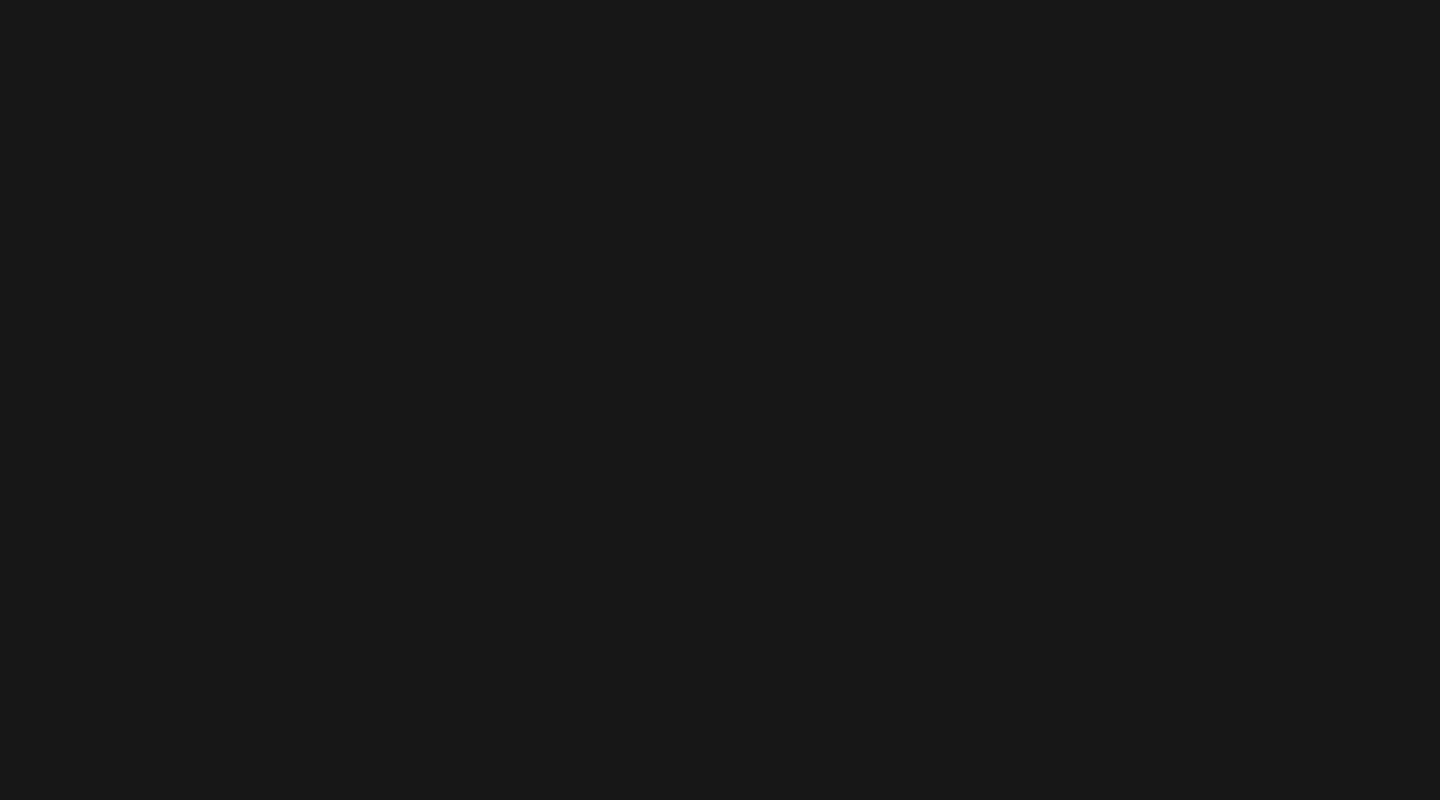
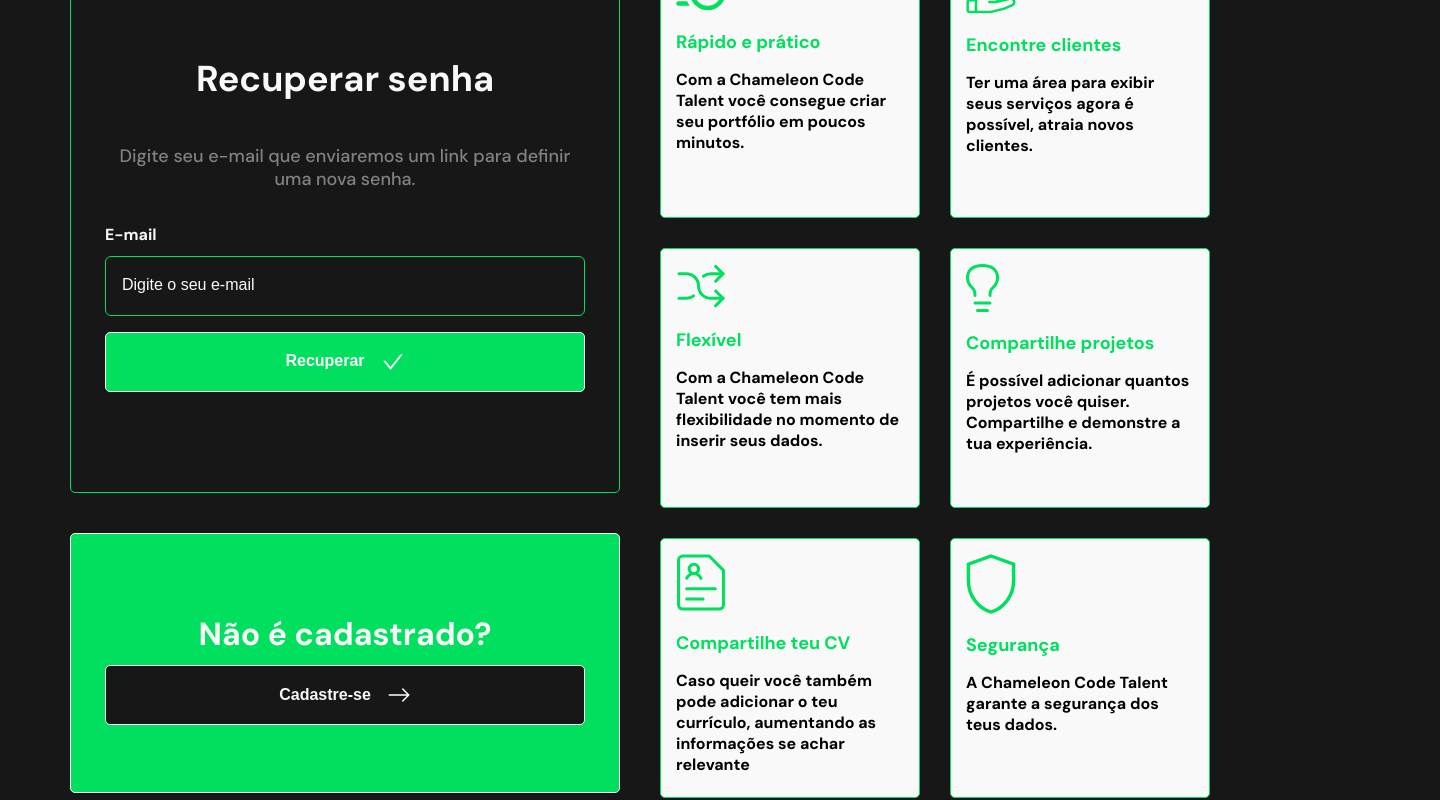
Before and after one commit to Chameleon-Code-Talent/frontend, a React (Vite) app: page /recuperar-senha in a window 1280 px wide. Before the commit this address had no page. Shown: the part 240-1040 px from the top of the page, 1440 px wide, since content can reach past the window. Before the commit the page ends 800 px from the top, so only its background shows below. Built offline with nearby package versions, Linux system fonts and the light colour scheme.

Commit message:
feat: finally RecoverPassword page

```diff
--- a/routes.jsx
+++ b/routes.jsx
@@ -5,6 +5,7 @@
 import DetailsOfProject from "./src/pages/DetailsOfProject";
 import SingIn from "./src/pages/SingIn";
 import NotFound from "./src/pages/NotFound";
+import RecoverPassword from "./src/pages/RecoverPassword";
 
 const AppRoutes = () => {
     return (
@@ -15,6 +16,7 @@
                 <Route path="/detalhes-projeto" element={<DetailsOfProject/>} />
                 <Route path="/login" element={<SingIn/>} />
                 <Route path="/nao-encontrada" element={<NotFound/>} />
+                <Route path="/recuperar-senha" element={<RecoverPassword/>} />
             </Routes>
         </BrowserRouter>
     )
--- /dev/null
+++ b/src/components/FormRecoverPassword/formRecoverPassword.module.css
@@ -0,0 +1,176 @@
+.container {
+    display: flex;
+    flex-direction: column;
+}
+
+.voltar {
+    width: 7.375rem;
+    height: 1.938rem;
+    display: flex;
+    justify-content: center;
+}
+
+.voltar p {
+    color: var(--green-color);
+    font-size: 1.5rem;
+    line-height: 1.953rem;
+    font-weight: 700;
+    display: flex;
+    justify-content: center;
+    align-items: center;
+}
+
+.containerFormulario {
+    width: 34.375rem;
+    height: 37.375rem;
+    border-radius: 0.313rem;
+    border: 0.063rem var(--green-color) solid;
+}
+
+.containerFormulario div {
+    display: flex;
+    flex-direction: column;
+    justify-content: center;
+    align-items: center;
+}
+
+.containerFormulario img {
+    margin-top: -2rem;
+}
+
+.form {
+    display: flex;
+    flex-direction: column;
+    justify-content: space-around;
+    width: 30rem;
+    height: 25.5rem;
+    margin: auto;
+    margin-top: 2.813rem;
+}
+
+.form h2 {
+    font-size: 2.25rem;
+    font-weight: 700;
+    line-height: 2.929rem;
+    color: var(--white-100);
+    margin-bottom: 2rem;
+}
+
+.formTexto {
+    margin-bottom: 2rem;
+}
+
+.formTexto p {
+    margin-bottom: 0.3rem;
+    width: 30rem;
+    height: 2.688rem;
+    font-size: 1.125rem;
+    font-weight: 500;
+    line-height: 1.465rem;
+    display: flex;
+    text-align: center;
+}
+
+.containerLabelAndInput label {
+    width: 30rem;
+    height: 1.938rem;
+    color: var(--white-100);
+    font-size: 1rem;
+    font-weight: 700;
+    line-height: 1.302rem;
+}
+
+.containerLabelAndInput input {
+    background-color: yellow;
+    width: 30rem;
+    height: 3.75rem;
+    border: 0.063rem var(--green-color) solid;
+    border-radius: 0.375rem;
+    background-color: transparent;
+    margin-bottom: 1rem;
+}
+
+.containerLabelAndInput input::placeholder {
+    color: var(--white-100);
+    font-size: 1rem;
+    font-weight: 500;
+    line-height: 1.302rem;
+    padding: 1rem;
+}
+
+.containerEsqueceuSenha p {
+    width: 30rem;
+    display: flex;
+    justify-content: flex-end;
+    margin-bottom: 1rem;
+    color: var(--white-100);
+}
+
+.containerBotao {
+    width: 30rem;
+    height: 3.75rem;
+    font-size: 1rem;
+    font-weight: 700;
+    line-height: 1.302rem;
+    background-color: var(--green-color);
+    border: 0.063rem var(--white-100) solid;
+    border-radius: 0.313rem;
+    color: var(--white-100);
+    display: flex;
+    justify-content: center;
+    align-items: center;
+    gap: 1rem;
+}
+
+.containerCadastrar {
+    width: 34.375rem;
+    height: 16.25rem;
+    background-color: var(--green-color);
+    border-radius: 0.313rem;
+    border: 0.063rem var(--white-100) solid;
+    display: flex;
+    flex-direction: column;
+    justify-content: center;
+    align-items: center;
+    text-align: center;
+    gap: 2rem;
+}
+
+.containerCadastrar p {
+    font-size: 2rem;
+    font-weight: 700;
+    line-height: 2.929rem;
+    color: var(--white-100);
+    text-align: center;
+    gap: 1rem;
+}
+
+
+.containerCadastrar button {
+    font-size: 1rem;
+    font-weight: 700;
+    line-height: 2.929rem;
+    color: var(--white-100);
+    text-align: center;
+    gap: 1rem;
+}
+
+.botaoCadastrar {
+    width: 30rem;
+    height: 3.75rem;
+    border: 0.063rem var(--white-100) solid;
+    border-radius: 0.313rem;
+    background-color: var(--dark-100);
+    display: flex;
+    text-align: center;
+    align-items: center;
+    justify-content: center;
+}
+
+.botaoCadastrar p {
+    font-size: 1rem;
+    line-height: 1.302rem;
+    font-weight: 700;
+    margin: 0;
+    margin-right: 10px;
+}
--- /dev/null
+++ b/src/components/FormRecoverPassword/index.jsx
@@ -0,0 +1,71 @@
+// import { Link } from "react-router-dom"
+import styles from "./formRecoverPassword.module.css"
+
+import { BsArrowRight } from "react-icons/bs"
+import { AiOutlineCheck } from "react-icons/ai"
+
+import IconCasa from "../../assets/icon-casa.svg"
+import IconCamaleaoForm from "../../assets/camaleaoForm.svg"
+
+// import { useForm } from "react-hook-form"
+
+const FormRecoverPassword = () => {
+
+  // const { register, handleSubmit, errors } = useForm()
+
+  // const onSubmit = (data) => {
+  //   console.log(data); // Aqui você pode manipular os dados do formulário
+  // };
+
+  return (
+    <section className={styles.container}>
+      <div className={styles.voltar}>
+        {/* <Link to="/"> */}
+          <p>Voltar</p>
+          <img src={IconCasa} alt="Icone da casa" />
+        {/* </Link> */}
+      </div>
+
+      <div className={styles.containerFormulario}>
+        <div>
+          <img src={IconCamaleaoForm} alt="Icone do camaleão" />
+        </div>
+
+        <div className={styles.form}>
+          <div>
+            <h2>Recuperar senha</h2>
+          </div>
+
+          <div className={styles.formTexto}>
+            <p>Digite seu e-mail que enviaremos um link para definir uma nova senha.</p>
+          </div>
+
+          <form className={styles.containerInputs}>
+            <div className={styles.containerLabelAndInput}>
+              <label>E-mail</label>
+              <input
+                type="email"
+                placeholder="Digite o seu e-mail"
+              />
+            </div>
+
+            <button className={styles.containerBotao}>
+              Recuperar <AiOutlineCheck color="white" size={24} />
+            </button>
+          </form>
+
+        </div>
+      </div>
+
+      <div className={styles.containerCadastrar}>
+        <p>Não é cadastrado?</p>
+        <button className={styles.botaoCadastrar}>
+          Cadastre-se
+          <BsArrowRight color="white" size={24} />
+        </button>
+      </div>
+    </section>
+  )
+}
+
+export default FormRecoverPassword
--- /dev/null
+++ b/src/pages/RecoverPassword/index.jsx
@@ -0,0 +1,23 @@
+import CardBenefits from "../../components/CardBenefits";
+import FooterDefault from "../../components/FooterDefault";
+import FormRecoverPassword from "../../components/FormRecoverPassword";
+import styles from "./recoverPassword.module.css";
+
+const RecoverPassword = () => {
+    return (
+        <div>
+            <section>
+                <div className={styles.containerLogin}>
+                    <FormRecoverPassword/>
+                </div>
+                <div className={styles.containerVantagens}>
+                    <CardBenefits />
+                </div>
+            </section>
+
+            <FooterDefault />
+        </div>
+    )
+}
+
+export default RecoverPassword
--- /dev/null
+++ b/src/pages/RecoverPassword/recoverPassword.module.css
@@ -0,0 +1,17 @@
+section {
+    display: flex;
+    gap: 2.5rem;
+    justify-content: center;
+}
+
+.containerLogin {
+    width: 34.375rem;
+    height: 60.625rem;
+    margin-top: 4rem;
+}
+
+.containerVantagens {
+    width: 34.375rem;
+    height: 60.625rem;
+    margin-top: 4rem;
+}
```
